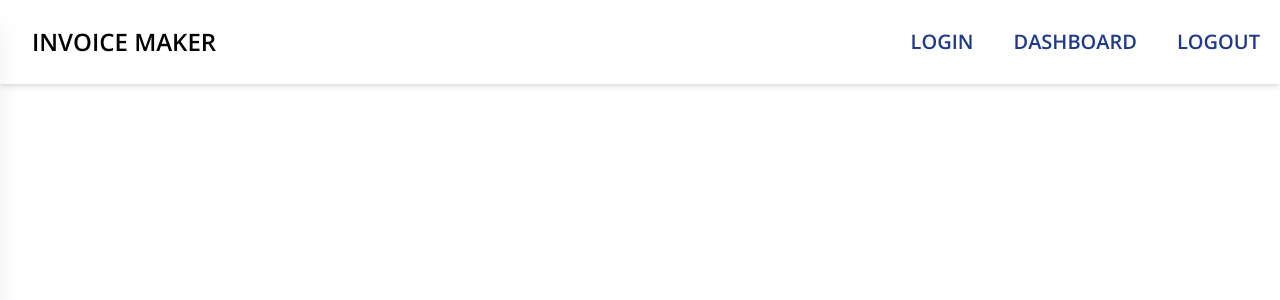
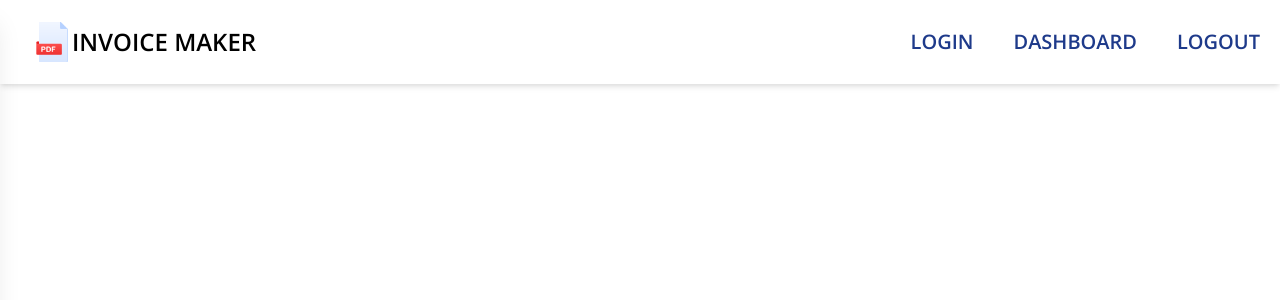
Before and after one commit to karan683/invoice-maker, a Next.js app: page / in a window 1280 px wide. Shown: the top 300 px of the page. Built offline with nearby package versions, Linux system fonts and the light colour scheme.

Commit message:
icons added

```diff
--- a/components/Navigation/MainNavigation.js
+++ b/components/Navigation/MainNavigation.js
@@ -34,7 +34,10 @@ export const MainNavigation = () => {
           <span className="block w-12 h-1 bg-black" />
         </button>
         <h1 className="text-black text-2xl ml-8 font-extrabold">
-          <span className="hover:text-purple-900">
+          <span className="hover:text-purple-900 flex items-center">
+            <div className="h-10">
+              <img src={"/pdf.png"} alt="icon" className="h-full" />
+            </div>
           <Link href="/">INVOICE MAKER</Link>
           </span>
         </h1>
```
Also changed, not shown: public/pdf-file.png (added), public/pdf.png (added).
